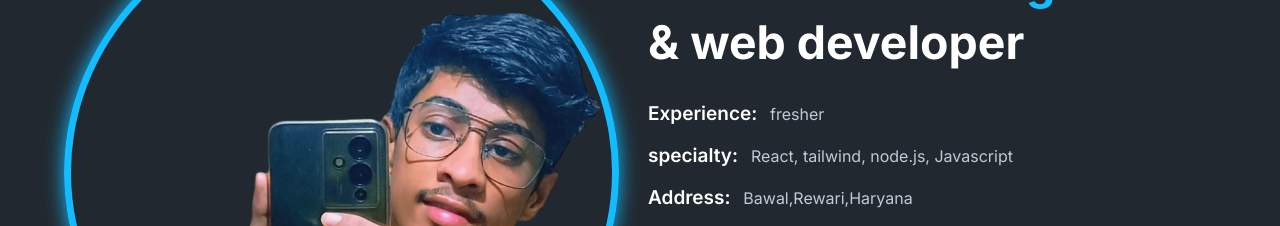
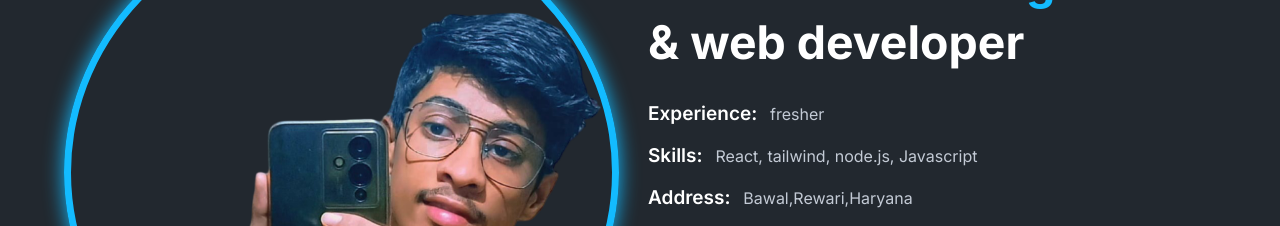
Before and after one commit to kumar9034/-My-website, a plain HTML site: page index.html in a window 1280 px wide. Shown: the part 900-1126 px from the top of the page. Drawn offline with nearby package versions, Linux system fonts and the light colour scheme; files whose address does not match are found by name.

Commit message:
Update index.html

```diff
--- a/index.html
+++ b/index.html
@@ -77,7 +77,7 @@
                     <span>fresher</span>
                 </p>
                 <p class="exp">
-                    specialty:
+                    Skills:
                     <span> React, tailwind, node.js, Javascript</span>
                 </p>
                 <p class="exp">
```
